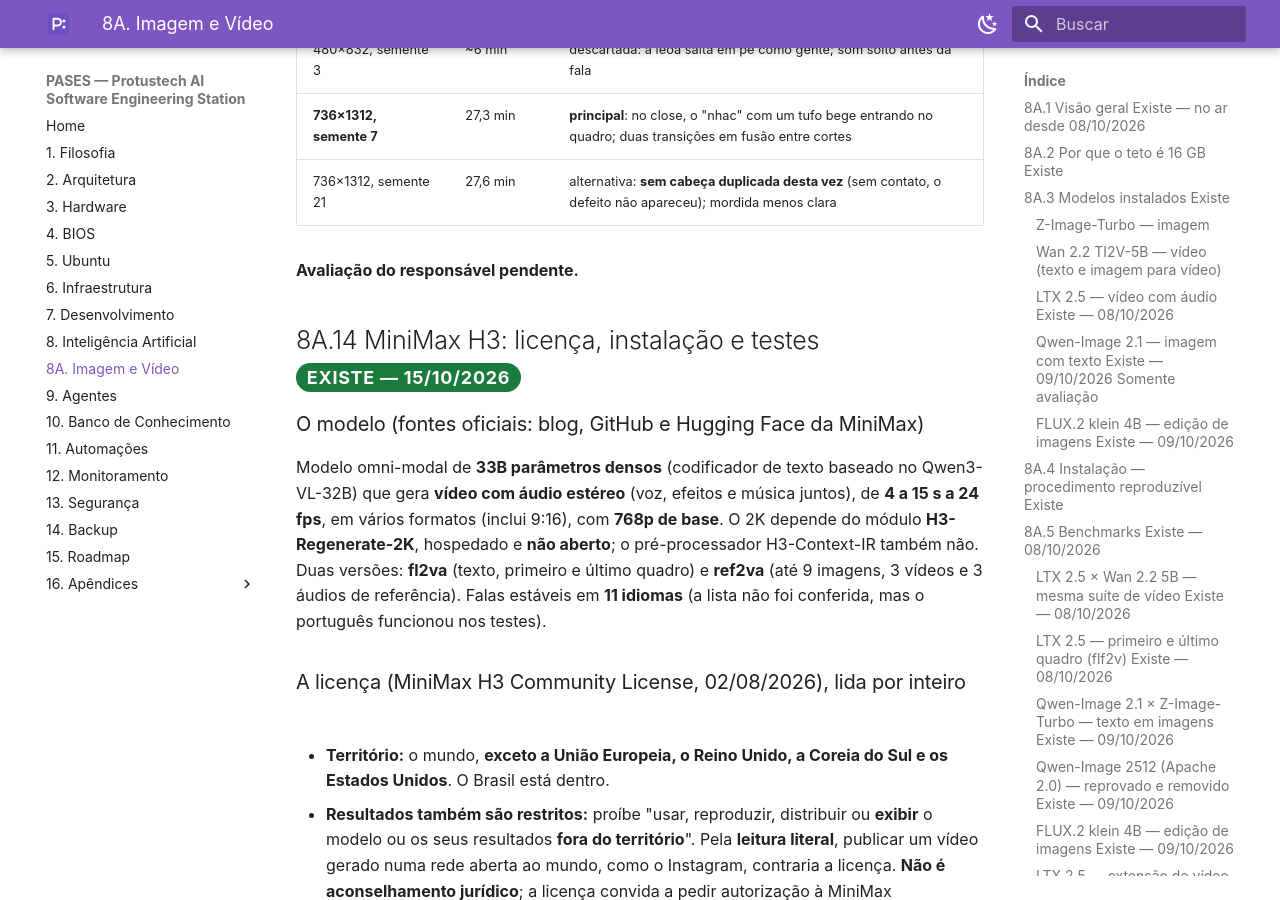
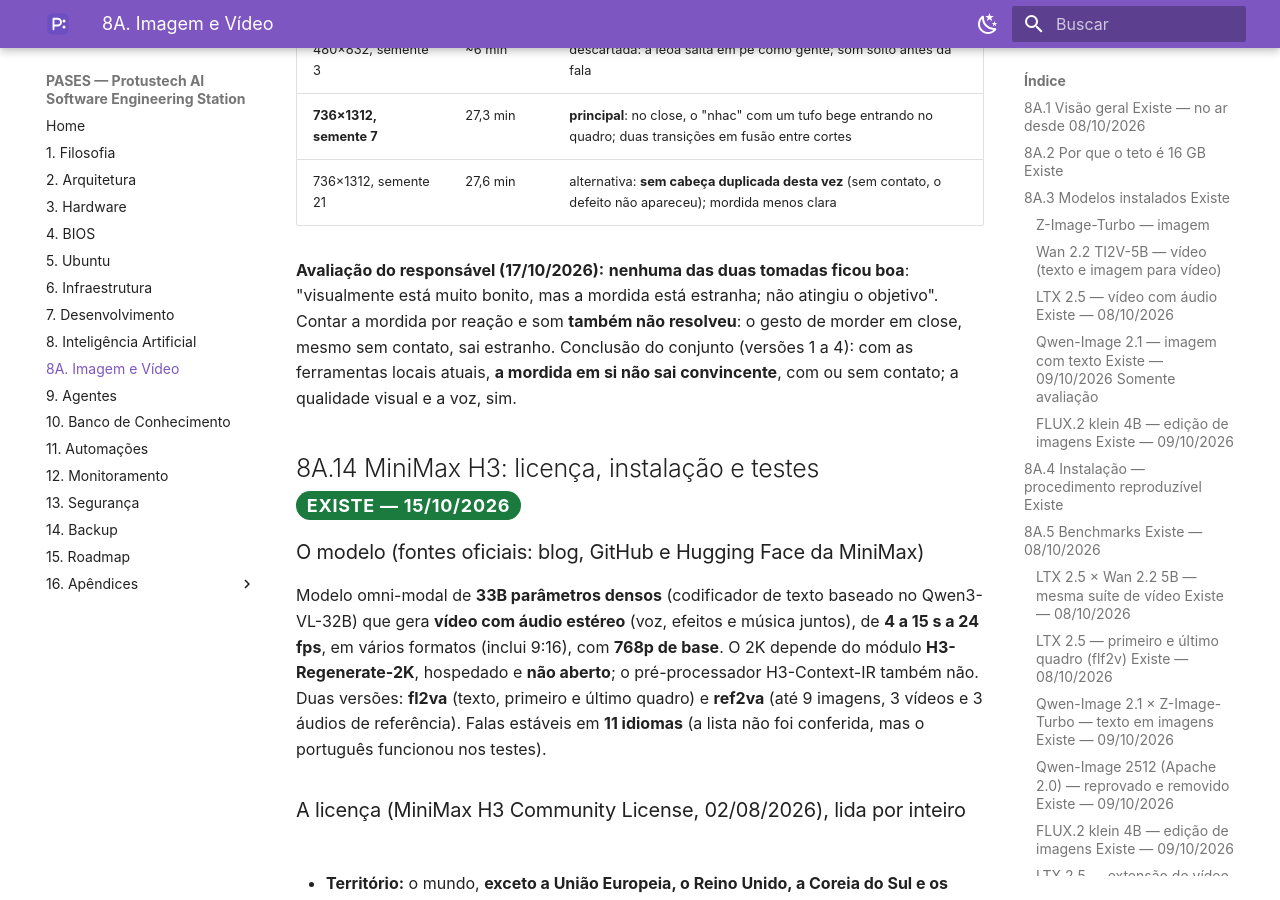
Before and after one commit to crystyano/pases-manual, an MkDocs documentation site: the page built from docs/08a-imagem-video.md, in a window 1280 px wide and 900 px high, scrolled down 44516 px. Built offline with MkDocs 1.6.1 and Material for MkDocs 9.7.7, drawn with Linux system fonts in a browser that asks for light colours; a script that is not in the unit is left out.

Commit message:
Manual PASES v0.27.1 - avaliacao da versao 4: a mordida nao atingiu o objetivo
Co-Authored-By: Claude Opus 5.5 <noreply@anthropic.com>

```diff
--- a/docs/08a-imagem-video.md
+++ b/docs/08a-imagem-video.md
@@ -988,7 +988,7 @@ Aplicação direta da lição acima: **os dois nunca se tocam em tela**; a mordi
 | **736×1312, semente 7** | 27,3 min | **principal**: no close, o "nhac" com um tufo bege entrando no quadro; duas transições em fusão entre cortes |
 | 736×1312, semente 21 | 27,6 min | alternativa: **sem cabeça duplicada desta vez** (sem contato, o defeito não apareceu); mordida menos clara |
 
-**Avaliação do responsável pendente.**
+**Avaliação do responsável (17/10/2026):** **nenhuma das duas tomadas ficou boa**: "visualmente está muito bonito, mas a mordida está estranha; não atingiu o objetivo". Contar a mordida por reação e som **também não resolveu**: o gesto de morder em close, mesmo sem contato, sai estranho. Conclusão do conjunto (versões 1 a 4): com as ferramentas locais atuais, **a mordida em si não sai convincente**, com ou sem contato; a qualidade visual e a voz, sim.
 
 ## 8A.14 MiniMax H3: licença, instalação e testes <span class="badge badge-existe">Existe — 15/10/2026</span>
 
```
Also changed, not shown: docs/16-apendices/historico.md (+1 -0 lines).
